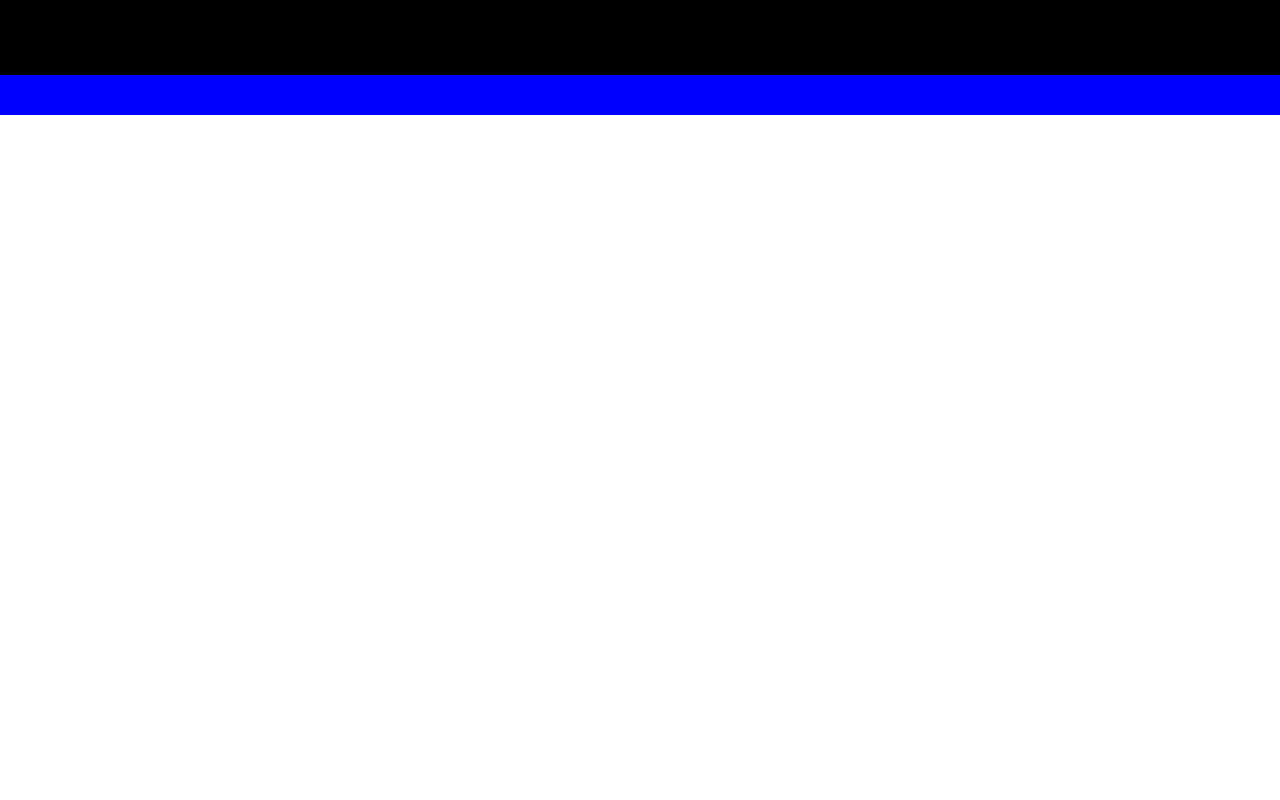
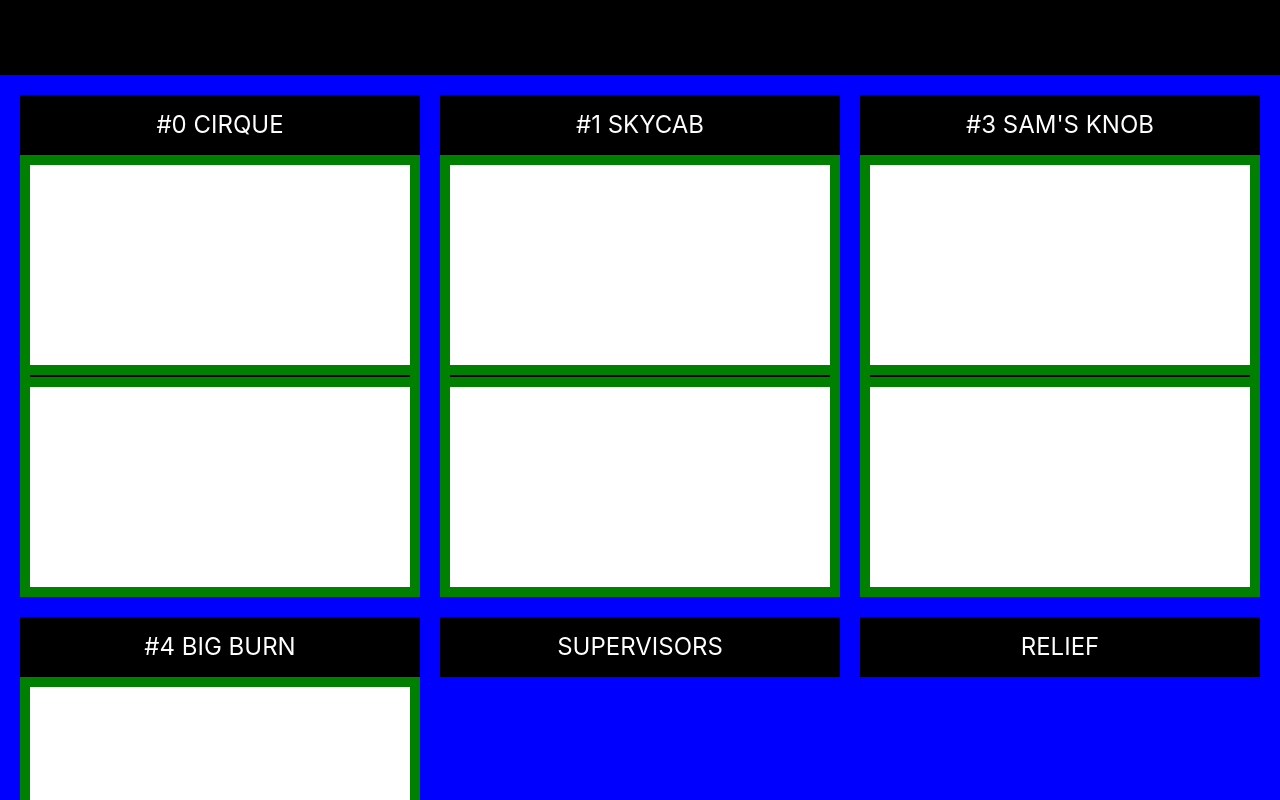
Before and after one commit to gonzalespaulb/lifty-scheduler, a React (Create React App) app: page / in a window 1280 px wide. Shown: the top 800 px of the page. Built offline with nearby package versions, Linux system fonts and the light colour scheme.

Commit message:
top and bottom containers

```diff
--- a/src/Scheduler/Designation/Designation.jsx
+++ b/src/Scheduler/Designation/Designation.jsx
@@ -1,22 +1,104 @@
-import { MainContainer } from "./styles";
+import {
+  DesignationCard,
+  DesignationEmployees,
+  LiftBottom,
+  LiftTop,
+  MainContainer,
+  Name,
+  NameContainer,
+  SolidLine,
+} from "./styles";
 
 const Designation = () => {
+  const liftList = [
+    {
+      name: "#0 CIRQUE",
+      top: [],
+      bottom: [],
+      supervisor: "",
+      ridePassed: true,
+    },
+    {
+      name: "#1 SKYCAB",
+      top: [],
+      bottom: [],
+      supervisor: "",
+      ridePassed: true,
+    },
+    {
+      name: "#3 SAM'S KNOB",
+      top: [],
+      bottom: [],
+      supervisor: "",
+      ridePassed: true,
+    },
+    {
+      name: "#4 BIG BURN",
+      top: [],
+      bottom: [],
+      supervisor: "",
+      ridePassed: true,
+    },
+  ];
+
+  const nonLiftList = [
+    {
+      name: "SUPERVISORS",
+      workers: [],
+    },
+    {
+      name: "RELIEF",
+      workers: [],
+    },
+    {
+      name: "OFFICE",
+      workers: [],
+    },
+    {
+      name: "EXTRAS",
+      workers: [],
+    },
+  ];
 
   const renderLifts = () => {
     // Map through lift designations here
+
+    return liftList.map((item) => {
+      return (
+        <DesignationCard>
+          <NameContainer>
+            <Name>{item.name}</Name>
+          </NameContainer>
+          <DesignationEmployees>
+            <LiftTop></LiftTop>
+            <SolidLine />
+            <LiftBottom></LiftBottom>
+          </DesignationEmployees>
+        </DesignationCard>
+      );
+    });
   };
 
   const renderNonLifts = () => {
     // Map through non lift designations here
+
+    return nonLiftList.map((item) => {
+      return (
+        <DesignationCard>
+          <NameContainer>
+            <Name>{item.name}</Name>
+          </NameContainer>
+        </DesignationCard>
+      );
+    });
   };
-
-
 
   return (
     <MainContainer>
-
+      {renderLifts()}
+      {renderNonLifts()}
     </MainContainer>
-    )
+  );
 };
 
 export default Designation;
--- a/src/Scheduler/Designation/styles.js
+++ b/src/Scheduler/Designation/styles.js
@@ -4,6 +4,7 @@ export const MainContainer = styled.div`
   display: grid;
   grid-template-columns: repeat(3, 1fr);
   grid-auto-rows: max-content;
+  align-items: start;
   grid-gap: 20px;
   padding: 20px;
   width: 100%;
@@ -11,15 +12,62 @@ export const MainContainer = styled.div`
   background: blue;
 `;
 
-
 export const DesignationCard = styled.div`
-
+  background: green;
 `;
 
 export const NameContainer = styled.div`
-
+  background: #000;
+  width: 100%;
+  padding: 18px;
+  display: flex;
+  justify-content: center;
+  align-items: center;
 `;
 
 export const Name = styled.span`
+  font-size: 24px;
+  line-height: 24px;
+  color: #fff;
+`;
 
+export const DesignationEmployees = styled.div`
+  width: 100%;
+  padding: 10px;
 `;
+
+export const LiftTop = styled.div`
+  height: 200px;
+  width: 100%;
+
+  background: white;
+`;
+
+export const SolidLine = styled.div`
+  border-top: 2px solid #000;
+  margin-top: 10px;
+  margin-bottom: 10px;
+  width: 100%;
+`;
+
+export const LiftBottom = styled.div`
+  height: 200px;
+  width: 100%;
+
+  background: white;
+`;
+
+export const EmployeeContainer = styled.div`
+  display: flex;
+  align-items: center;
+`;
+
+export const EmployeeStatusContainer = styled.div``;
+
+export const EmployeeStatus = styled.span``;
+
+export const TimeIn = styled.span``;
+
+export const DashedLine = styled.div`
+  border-top: 2px dashed #000;
+`;
```
Lines whose indentation alone changed are shown as unchanged.
